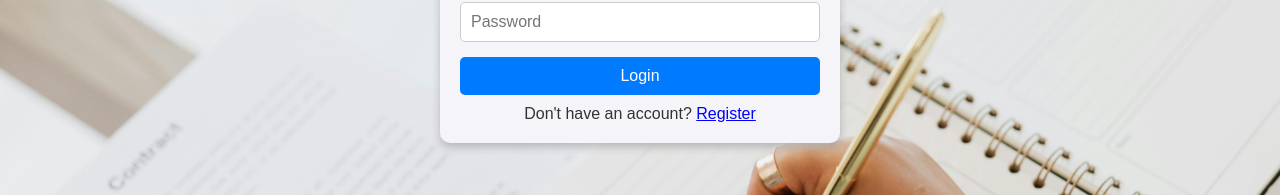
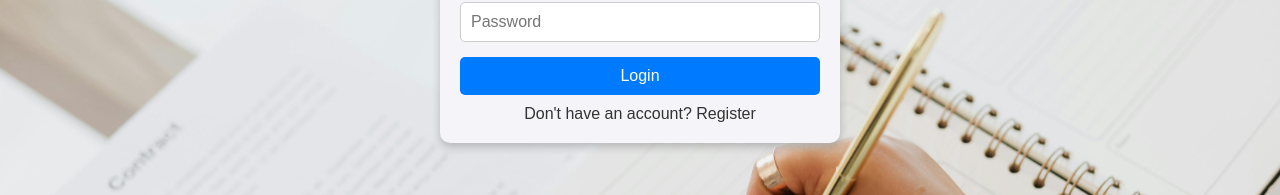
Before and after one commit to ketsomp/title, a React (Create React App) app in the folder web-tech/: page / in a window 1280 px wide. Both pictures are taken after a click on the button "Get Started". Shown: the part 244-439 px from the top of the page. Built offline with nearby package versions, Linux system fonts and the light colour scheme.

Commit message:
functionality for register and login

```diff
--- a/web-tech/src/LoginPage.js
+++ b/web-tech/src/LoginPage.js
@@ -9,8 +9,7 @@ const LoginPage = ({ onLoginClick, onRegisterClick }) => {
         <input type="text" placeholder="Username" required />
         <input type="password" placeholder="Password" required />
 
-        <button type="button" onClick={() => {
-          console.log("Login button clicked");
+        <button type="submit" onClick={() => {
           onLoginClick();
         }}>
           Login
@@ -18,7 +17,7 @@ const LoginPage = ({ onLoginClick, onRegisterClick }) => {
       </form>
       <p>
         Don't have an account?{' '}
-        <span className="register-link" onClick={onRegisterClick}>
+        <span onClick={onRegisterClick}>
           Register
         </span>
       </p>
```
